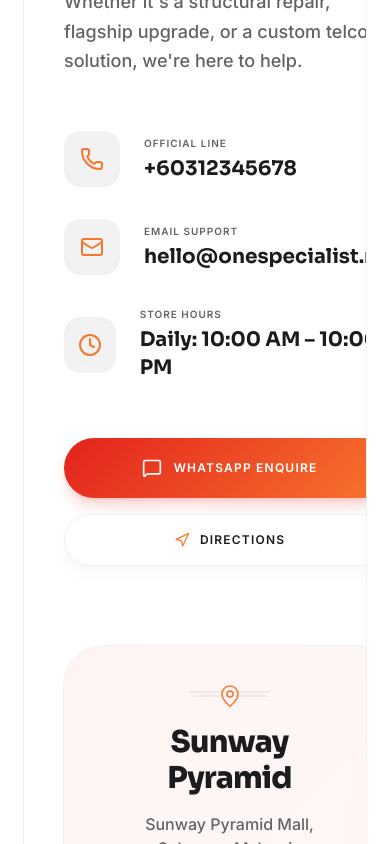
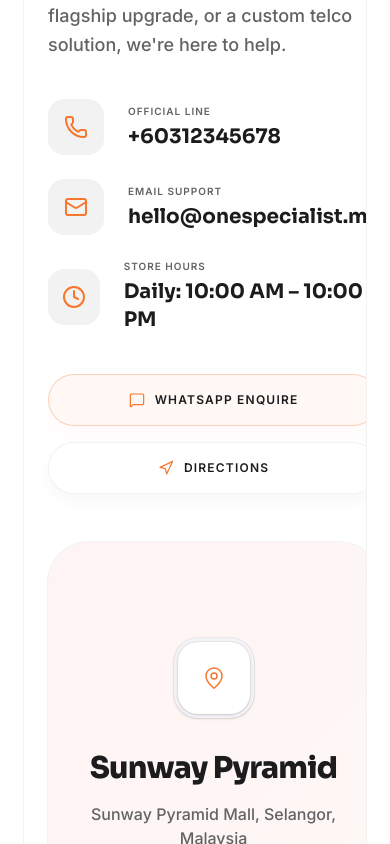
Before and after one commit to startasaasagency26-web/One-Specialist-Portfolio, a Next.js app: page / in a window 390 px wide. Shown: the part 8800-9644 px from the top of the page. Built offline with nearby package versions, Linux system fonts and the light colour scheme.

Commit message:
Update contact-section.tsx

```diff
--- a/src/components/sections/contact-section.tsx
+++ b/src/components/sections/contact-section.tsx
@@ -18,8 +18,8 @@
     <section id="contact" className="bg-background py-16 md:py-32">
       <div className="container-shell">
         <Reveal>
-          <div className="overflow-hidden rounded-[3rem] bg-surface p-10 ring-1 ring-line md:p-20">
-            <div className="grid gap-20 lg:grid-cols-2 lg:items-center">
+          <div className="overflow-hidden rounded-[3rem] bg-surface p-6 md:p-20 ring-1 ring-line">
+            <div className="grid gap-12 lg:gap-20 lg:grid-cols-2 lg:items-center">
               <div>
                 <h2 className="font-display text-4xl font-extrabold tracking-tight text-ink md:text-7xl">
                   Let's <span className="text-gradient">Talk</span>.
@@ -29,7 +29,7 @@
                   telco solution, we're here to help.
                 </p>
 
-                <div className="mt-14 space-y-8">
+                <div className="mt-10 md:mt-14 space-y-6 md:space-y-8">
                   {[
                     { icon: Phone, label: "Official Line", value: contactDetails.phone },
                     { icon: Mail, label: "Email Support", value: contactDetails.email },
@@ -47,14 +47,18 @@
                   ))}
                 </div>
 
-                <div className="mt-14 flex flex-col sm:flex-row gap-4 w-full">
-                  <ButtonLink
+                <div className="mt-10 md:mt-14 flex flex-col sm:flex-row gap-4 w-full">
+                  <a
                     href={`https://wa.me/${contactDetails.whatsapp.replace(/\+/g, '')}`}
-                    className="px-10 py-5 w-full sm:w-auto justify-center"
+                    target="_blank"
+                    rel="noreferrer"
+                    className="group inline-flex items-center justify-center rounded-full px-8 h-[52px] bg-brand-orange/5 border border-brand-orange/30 text-ink shadow-[0_8px_16px_rgba(242,75,38,0.03)] transition-all duration-500 hover:shadow-md hover:border-brand-orange/50 hover:-translate-y-0.5 w-full sm:w-auto gap-2.5 text-xs font-bold uppercase tracking-widest"
                   >
-                    <MessageSquare className="mr-3" size={20} />
-                    WhatsApp Enquire
-                  </ButtonLink>
+
+                    <MessageSquare size={16} className="text-brand-orange transition-transform duration-300 group-hover:scale-110" strokeWidth={1.8} />
+                    <span>WhatsApp Enquire</span>
+                  </a>
+
                   <a
                     href="https://maps.google.com"
                     target="_blank"
@@ -68,9 +72,9 @@
                 </div>
               </div>
 
-              <div className="relative aspect-square overflow-hidden rounded-[2.5rem] bg-background ring-1 ring-line">
+              <div className="relative aspect-auto md:aspect-square h-auto md:h-full overflow-hidden rounded-[2.5rem] bg-background ring-1 ring-line py-16 md:py-0">
                 <div className="absolute inset-0 bg-brand-gradient opacity-5" />
-                <div className="relative flex h-full flex-col items-center justify-center p-12 text-center">
+                <div className="relative flex h-full flex-col items-center justify-center p-8 md:p-12 text-center">
                   <div className="mb-8 flex h-20 w-20 items-center justify-center rounded-3xl bg-surface-strong ring-1 ring-line shadow-sm relative">
                     <div className="absolute inset-[4px] bg-surface rounded-[1.25rem] ring-1 ring-line shadow-sm flex items-center justify-center">
                       <MapPin size={24} className="text-brand-orange" strokeWidth={1.5} />
```
